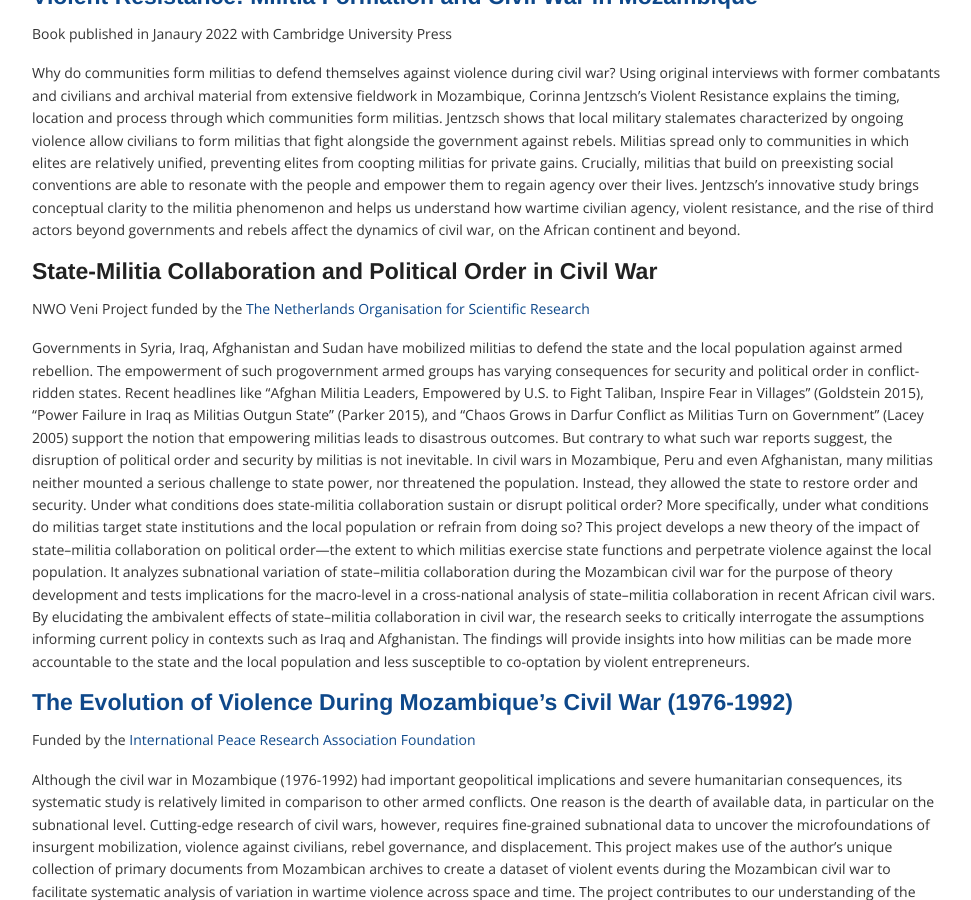
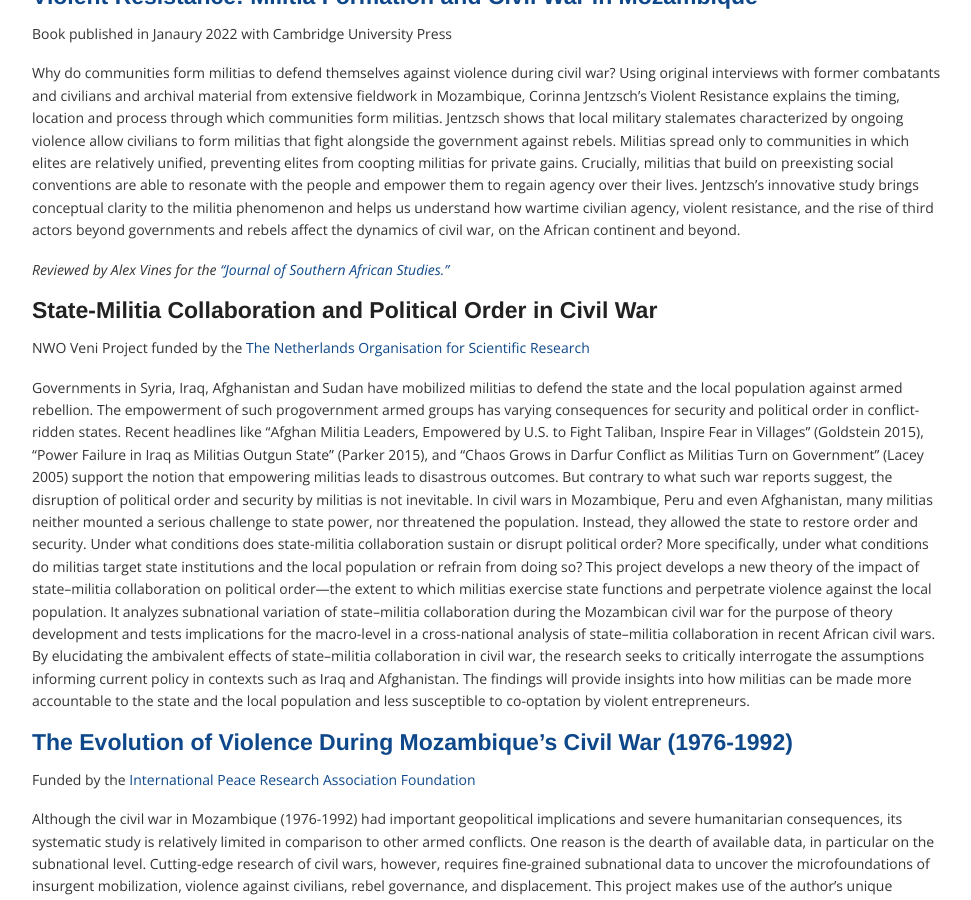
Before and after one commit to corinnajentzsch/corinnajentzsch.github.io, a Jekyll site: the page built from research.md, in a window 1280 px wide and 900 px high, scrolled down 638 px. Shown: the whole window, without its empty margins (153-1124 px from the left). Built offline with Jekyll 4.4.1, drawn with Linux system fonts in a browser that asks for light colours.

Commit message:
Update research.md

```diff
--- a/research.md
+++ b/research.md
@@ -18,6 +18,8 @@ Book published in Janaury 2022 with Cambridge University Press
 
 Why do communities form militias to defend themselves against violence during civil war? Using original interviews with former combatants and civilians and archival material from extensive fieldwork in Mozambique, Corinna Jentzsch’s Violent Resistance explains the timing, location and process through which communities form militias. Jentzsch shows that local military stalemates characterized by ongoing violence allow civilians to form militias that fight alongside the government against rebels. Militias spread only to communities in which elites are relatively unified, preventing elites from coopting militias for private gains. Crucially, militias that build on preexisting social conventions are able to resonate with the people and empower them to regain agency over their lives. Jentzsch’s innovative study brings conceptual clarity to the militia phenomenon and helps us understand how wartime civilian agency, violent resistance, and the rise of third actors beyond governments and rebels affect the dynamics of civil war, on the African continent and beyond.
 
+_Reviewed by Alex Vines for the ["Journal of Southern African Studies."](https://www.tandfonline.com/doi/full/10.1080/03057070.2022.2083859)_
+
 #### State-Militia Collaboration and Political Order in Civil War
 
 NWO Veni Project funded by the [The Netherlands Organisation for Scientific Research](http://www.nwo.nl/en/research-and-results/programmes/Talent+Scheme/awards/veni+awards/veni+awards+2016 "NWO")
```
